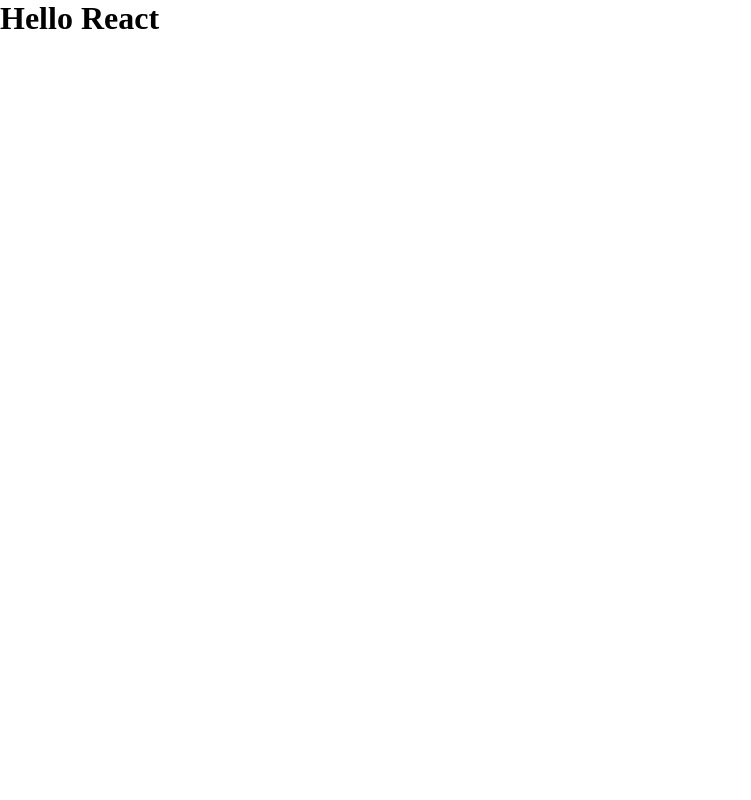
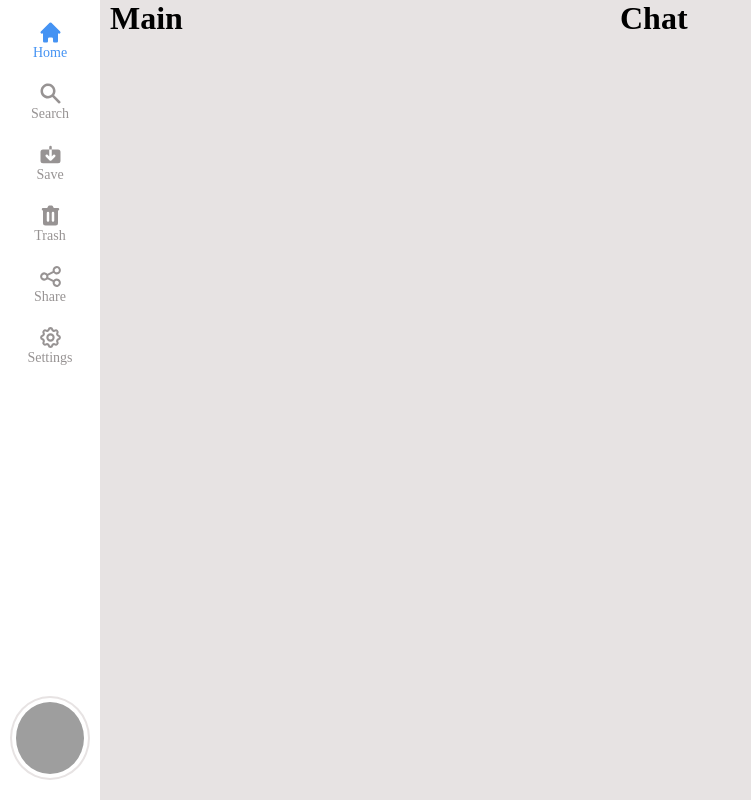
Before and after one commit to Matheus-SS/Projeto, a React app in the folder frontend/: page / in a window 1280 px wide. Shown: the whole page, without its empty margins (0-751 px from the left). Built offline with nearby package versions, Linux system fonts and the light colour scheme; grey boxes are pictures that could not be loaded; the HTML template or start-up script is replaced by a standard one.

Commit message:
adicionando navbar lateral com icones e foto de perfil e trocar cores do itens do navbar usando useReducer

```diff
--- a/frontend/package.json
+++ b/frontend/package.json
@@ -41,6 +41,7 @@
   "dependencies": {
     "react": "^18.2.0",
     "react-dom": "^18.2.0",
+    "react-icons": "^4.4.0",
     "styled-components": "^5.3.5"
   }
 }
--- a/frontend/src/App.tsx
+++ b/frontend/src/App.tsx
@@ -1,2 +1,73 @@
 import React from 'react';
-export const App: React.FC = () => <h1>Hello React</h1>;
+import {
+  Container,
+  Grid,
+  IconList,
+  IconListContainer,
+  IconListItem,
+  ProfileContainer,
+} from './styles';
+
+import { color } from './constants';
+import { Text } from './components/Text';
+import {
+  INITIAL_STATE,
+  navBarReducer,
+  NavItemsType,
+  NavBarActionType,
+} from './navbarReducer';
+
+export const App: React.FC = () => {
+  const [state, dispatch] = React.useReducer(navBarReducer, INITIAL_STATE);
+
+  const handleClickItemNavBar = (id: number) => {
+    dispatch({ type: NavBarActionType.HANDLE_CLICK_NAVBAR_ITEM, payload: id });
+  };
+
+  function sidebar() {
+    return (
+      <Container>
+        <IconListContainer>
+          <IconList>
+            {state.map((navI: NavItemsType) => (
+              <IconListItem key={navI.id}>
+                <a
+                  href={navI.path}
+                  onClick={() => handleClickItemNavBar(navI.id)}
+                >
+                  {navI.icon(navI.active)}
+                  <Text
+                    color={
+                      navI.active ? color.fonts.active : color.fonts.secondary
+                    }
+                  >
+                    {navI.text}
+                  </Text>
+                </a>
+              </IconListItem>
+            ))}
+          </IconList>
+        </IconListContainer>
+
+        <ProfileContainer>
+          <img src="https://i.pravatar.cc/150?img=27" />
+        </ProfileContainer>
+      </Container>
+    );
+  }
+
+  function main() {
+    return <h1>Main</h1>;
+  }
+
+  function chat() {
+    return <h1>Chat</h1>;
+  }
+  return (
+    <Grid>
+      {sidebar()}
+      {main()}
+      {chat()}
+    </Grid>
+  );
+};
--- /dev/null
+++ b/frontend/src/components/Text/index.tsx
@@ -0,0 +1,16 @@
+import React from 'react';
+import { Container } from './styles';
+
+type TextProps = {
+  color?: string;
+  size?: string;
+  children?: React.ReactNode;
+};
+
+export const Text: React.FC<TextProps> = ({ color, size, children }) => {
+  return (
+    <Container color={color} size={size}>
+      {children}
+    </Container>
+  );
+};
--- /dev/null
+++ b/frontend/src/components/Text/styles.ts
@@ -0,0 +1,12 @@
+import styled from 'styled-components';
+import { color, size } from '../../constants';
+
+type TextProps = {
+  color?: string;
+  size?: string;
+};
+
+export const Container = styled.p<TextProps>`
+  font-size: ${(props) => (props.size ? props.size : size.font.small)}px;
+  color: ${(props) => (props.color ? props.color : color.fonts.primary)};
+`;
--- /dev/null
+++ b/frontend/src/constants.ts
@@ -0,0 +1,24 @@
+export const color = {
+  fonts: {
+    primary: '#000',
+    secondary: '#979393',
+    active: '#4593f3',
+  },
+  background: {
+    primary: '#fff',
+    secondary: '#e7e3e3',
+  },
+};
+
+export const size = {
+  icon: {
+    small: 18,
+    medium: 25,
+    large: 32,
+  },
+  font: {
+    small: 14,
+    medium: 16,
+    large: 18,
+  },
+};
--- a/frontend/src/main.tsx
+++ b/frontend/src/main.tsx
@@ -5,5 +5,9 @@
 const rootNode = document.getElementById('app');
 
 if (rootNode) {
-  createRoot(rootNode).render(<App />);
+  createRoot(rootNode).render(
+    <React.StrictMode>
+      <App />
+    </React.StrictMode>
+  );
 }
--- /dev/null
+++ b/frontend/src/navbarReducer.tsx
@@ -0,0 +1,116 @@
+import React from 'react';
+import {
+  HiHome,
+  HiSearch,
+  HiSave,
+  HiTrash,
+  HiOutlineShare,
+  HiOutlineCog,
+} from 'react-icons/hi';
+import { color, size } from './constants';
+
+export type NavItemsType = {
+  id: number;
+  text: string;
+  path: string;
+  active: boolean;
+  icon: (value: boolean) => JSX.Element;
+};
+
+export enum NavBarActionType {
+  HANDLE_CLICK_NAVBAR_ITEM = 'HANDLE_CLICK_NAVBAR_ITEM',
+}
+
+type Action = {
+  type: NavBarActionType;
+  payload: number;
+};
+
+export const INITIAL_STATE = [
+  {
+    id: 1,
+    text: 'Home',
+    path: '#',
+    active: true,
+    icon: (active: boolean) => (
+      <HiHome
+        size={size.icon.medium}
+        color={active ? color.fonts.active : color.fonts.secondary}
+      />
+    ),
+  },
+  {
+    id: 2,
+    text: 'Search',
+    path: '#search',
+    active: false,
+    icon: (active: boolean) => (
+      <HiSearch
+        size={size.icon.medium}
+        color={active ? color.fonts.active : color.fonts.secondary}
+      />
+    ),
+  },
+  {
+    id: 3,
+    text: 'Save',
+    path: '#save',
+    active: false,
+    icon: (active: boolean) => (
+      <HiSave
+        size={size.icon.medium}
+        color={active ? color.fonts.active : color.fonts.secondary}
+      />
+    ),
+  },
+  {
+    id: 4,
+    text: 'Trash',
+    path: '#trash',
+    active: false,
+    icon: (active: boolean) => (
+      <HiTrash
+        size={size.icon.medium}
+        color={active ? color.fonts.active : color.fonts.secondary}
+      />
+    ),
+  },
+  {
+    id: 5,
+    text: 'Share',
+    path: '#share',
+    active: false,
+    icon: (active: boolean) => (
+      <HiOutlineShare
+        size={size.icon.medium}
+        color={active ? color.fonts.active : color.fonts.secondary}
+      />
+    ),
+  },
+  {
+    id: 6,
+    text: 'Settings',
+    path: '#setting',
+    active: false,
+    icon: (active: boolean) => (
+      <HiOutlineCog
+        size={size.icon.medium}
+        color={active ? color.fonts.active : color.fonts.secondary}
+      />
+    ),
+  },
+];
+
+export const navBarReducer = (state: NavItemsType[], action: Action) => {
+  switch (action.type) {
+    case 'HANDLE_CLICK_NAVBAR_ITEM':
+      return state.map((navI) => {
+        if (navI.id === action.payload) {
+          return { ...navI, active: true };
+        }
+        return { ...navI, active: false };
+      });
+    default:
+      return state;
+  }
+};
--- a/frontend/src/root.css
+++ b/frontend/src/root.css
@@ -1,4 +1,13 @@
 * {
   margin: 0;
   padding: 0;
+  font-family: 'Roboto Slab', serif;
 }
+
+body, html {
+  height: 100%;
+}
+
+#app {
+  height: 100%;
+}
--- /dev/null
+++ b/frontend/src/styles.ts
@@ -0,0 +1,56 @@
+import styled from 'styled-components';
+import { color } from './constants';
+
+export const Grid = styled.div`
+  background-color: ${color.background.secondary};
+  color: ${color.fonts.primary};
+  height: 100%;
+
+  display: grid;
+  grid-template-columns: 100px 500px auto;
+  gap: 10px;
+`;
+
+export const Container = styled.div`
+  flex-direction: column;
+  display: flex;
+  background-color: ${color.background.primary};
+`;
+
+export const IconListContainer = styled.nav`
+  display: flex;
+  justify-content: center;
+  flex: 1;
+`;
+
+export const IconList = styled.ul`
+  list-style: none;
+`;
+
+export const IconListItem = styled.li`
+  margin-top: 20px;
+  a {
+    display: flex;
+    flex-direction: column;
+    align-items: center;
+    text-decoration: none;
+  }
+`;
+
+export const IconListButton = styled.button`
+  background: transparent;
+  border: none;
+  cursor: pointer;
+`;
+
+export const ProfileContainer = styled.div`
+  margin: 0 10px 20px;
+  padding: 4px;
+  border: 2px solid ${color.background.secondary};
+  border-radius: 50%;
+  img {
+    height: 100%;
+    width: 100%;
+    border-radius: 50%;
+  }
+`;
```
Also changed, not shown: 1 other file (tests, documents, lock files or other folders).
